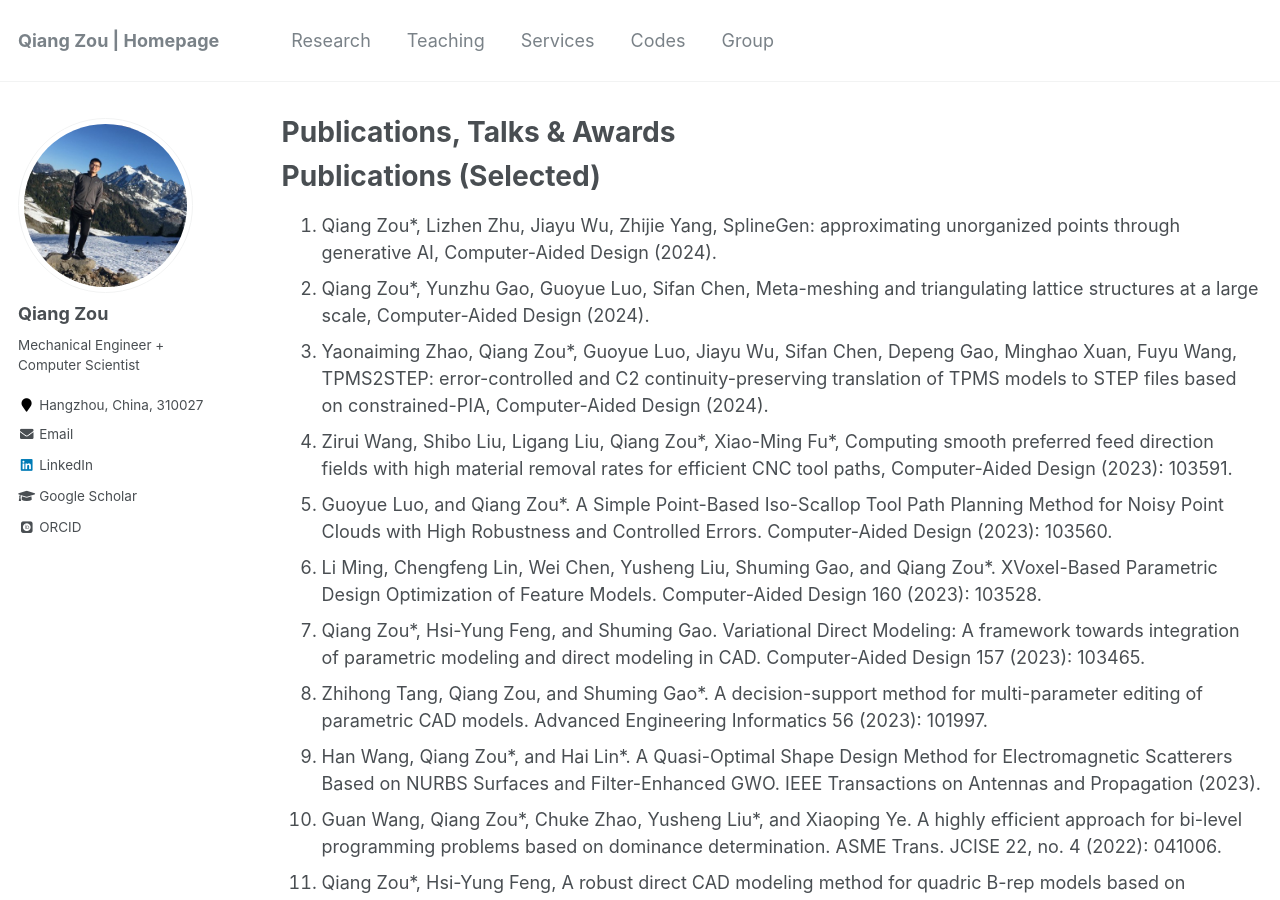
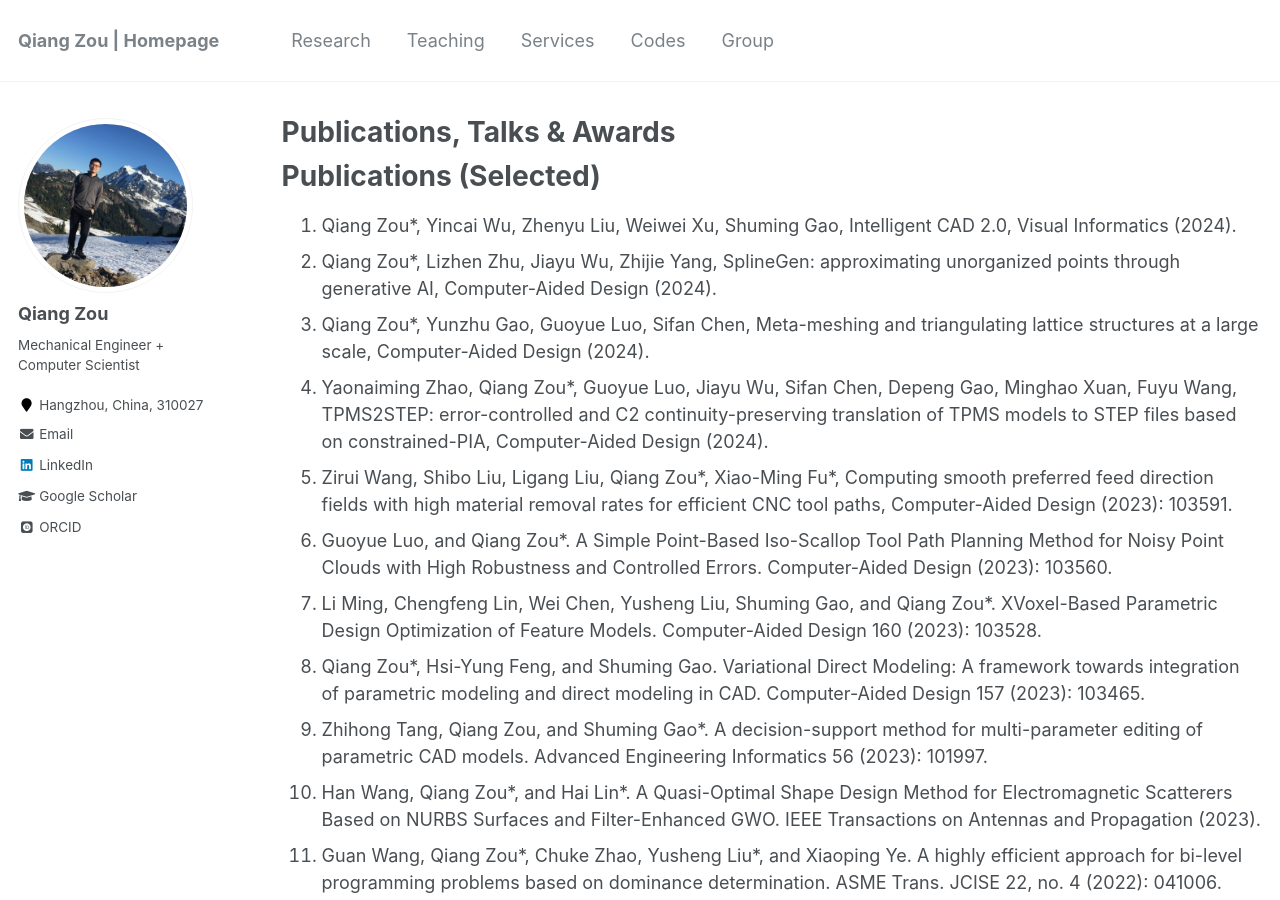
Before and after one commit to Qiang-Zou/Qiang-Zou.github.io, a Jekyll site: the page built from _pages/research.md, in a window 1280 px wide and 900 px high. Built offline with Jekyll 4.4.1, drawn with Linux system fonts in a browser that asks for light colours; some web fonts are replaced.

Commit message:
Update research.md

```diff
--- a/_pages/research.md
+++ b/_pages/research.md
@@ -14,6 +14,7 @@ Theses
 
 Publications (Selected)
 ======
+1. Qiang Zou\*, Yincai Wu, Zhenyu Liu, Weiwei Xu, Shuming Gao, Intelligent CAD 2.0, Visual Informatics (2024).
 1. Qiang Zou\*, Lizhen Zhu, Jiayu Wu, Zhijie Yang, SplineGen: approximating unorganized points through generative AI, Computer-Aided Design (2024).
 1. Qiang Zou\*, Yunzhu Gao, Guoyue Luo, Sifan Chen, Meta-meshing and triangulating lattice structures at a large scale, Computer-Aided Design (2024).
 1. Yaonaiming Zhao, Qiang Zou\*, Guoyue Luo, Jiayu Wu, Sifan Chen, Depeng Gao, Minghao Xuan, Fuyu Wang, TPMS2STEP: error-controlled and C2 continuity-preserving translation of TPMS models to STEP files based on constrained-PIA, Computer-Aided Design (2024).
```
